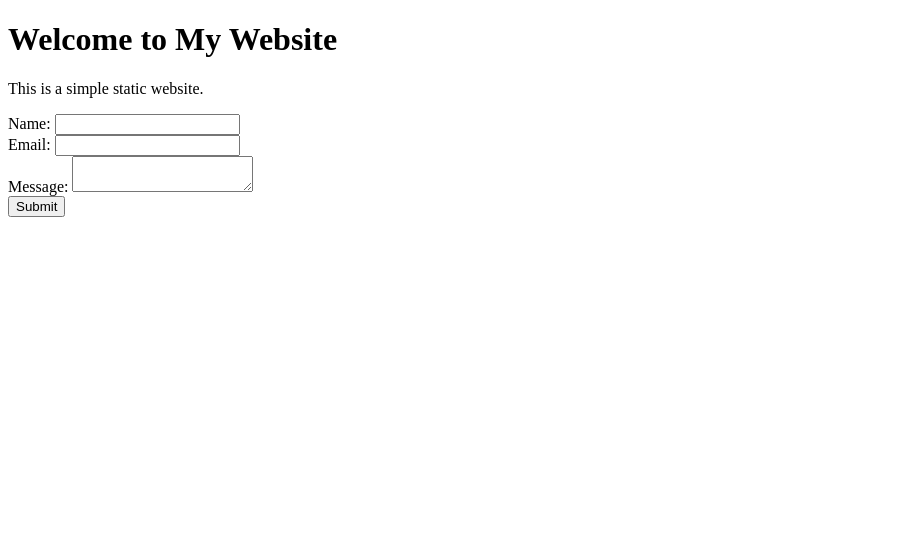
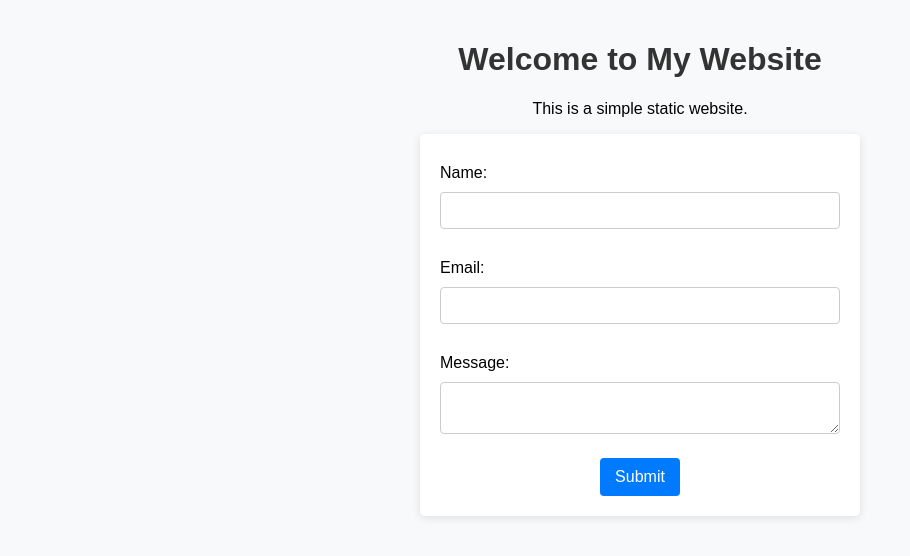
Before and after one commit to VandyDataScienceClub/VandyDataScienceClub.github.io, a plain HTML site: page index.html in a window 1280 px wide. Shown: the whole page, without its empty margins (0-910 px from the left). Drawn offline with Linux system fonts and the light colour scheme.

Commit message:
"Initial commit"

```diff
--- a/index.html
+++ b/index.html
@@ -4,22 +4,67 @@
     <meta charset="UTF-8">
     <meta name="viewport" content="width=device-width, initial-scale=1.0">
     <title>Your Website</title>
+    <style>
+        body {
+            font-family: Arial, sans-serif;
+            background-color: #f8f9fa;
+            margin: 0;
+            padding: 20px;
+            text-align: center;
+        }
+        h1 {
+            color: #333;
+        }
+        form {
+            background: #fff;
+            border-radius: 5px;
+            padding: 20px;
+            box-shadow: 0 2px 10px rgba(0, 0, 0, 0.1);
+            max-width: 400px;
+            margin: auto;
+        }
+        label {
+            display: block;
+            margin: 10px 0 5px;
+            text-align: left;
+        }
+        input[type="text"],
+        input[type="email"],
+        textarea {
+            width: 100%;
+            padding: 10px;
+            margin: 5px 0 20px;
+            border: 1px solid #ccc;
+            border-radius: 4px;
+            box-sizing: border-box;
+        }
+        input[type="submit"] {
+            background-color: #007bff;
+            color: white;
+            padding: 10px 15px;
+            border: none;
+            border-radius: 4px;
+            cursor: pointer;
+            font-size: 16px;
+        }
+        input[type="submit"]:hover {
+            background-color: #0056b3;
+        }
+    </style>
 </head>
 <body>
     <h1>Welcome to My Website</h1>
     <p>This is a simple static website.</p>
 
-    <form action="https://fabform.io/f/eQa00HN" method="post">
-        <!-- Replace "YOUR_FORM_ENDPOINT" with your actual FabForm form endpoint -->
-
+    <form action="https://fabform.io/f/YOUR_FORM_ENDPOINT" method="post">
         <label for="name">Name:</label>
-        <input type="text" id="name" name="name" required><br>
+        <input type="text" id="name" name="name" required>
 
         <label for="email">Email:</label>
-        <input type="email" id="email" name="email" required><br>
+        <input type="email" id="email" name="email" required>
 
         <label for="message">Message:</label>
-        <textarea id="message" name="message" required></textarea><br>
+        <textarea id="message" name="message" required></textarea>
 
         <input type="submit" value="Submit">
     </form>
```
